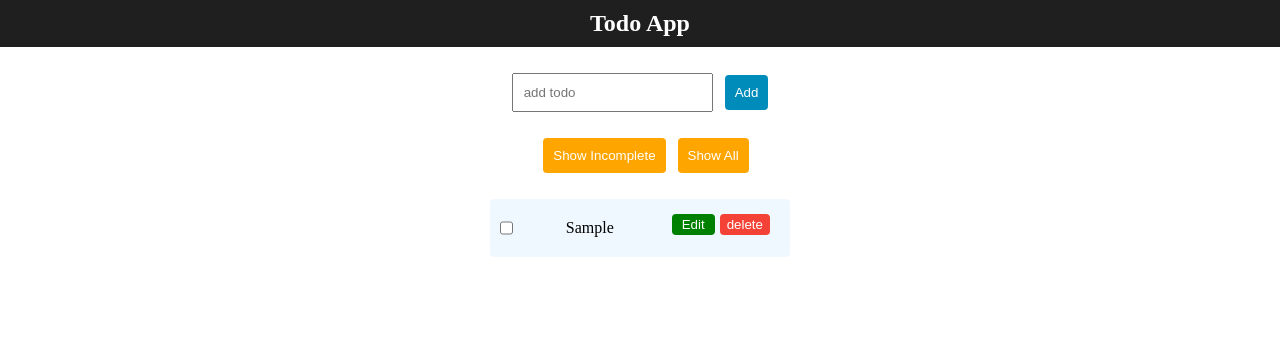
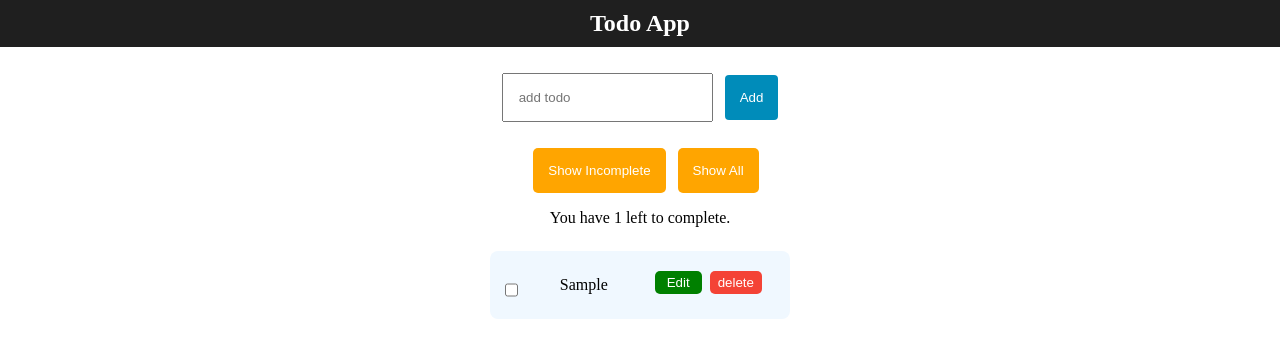
Before and after one commit to harshadnaik96/react-todo-app, a React (Create React App) app: page / in a window 1280 px wide. Both pictures are taken after typing "Sample" into the empty fields and a click on the button "Add". Shown: the top 358 px of the page. Built offline with nearby package versions, Linux system fonts and the light colour scheme.

Commit message:
css changes

```diff
--- a/src/App.js
+++ b/src/App.js
@@ -131,6 +131,12 @@ function App() {
         />
       </div>
       <div className='component'>
+        <p>
+          You have {todos.filter((todo) => todo.completed === false).length}{" "}
+          left to complete.
+        </p>
+      </div>
+      <div className='component'>
         {toggleShowIncomplete === true ? (
           <Todos
             todos={sort}
--- a/src/Components/AddTodo/AddTodo.css
+++ b/src/Components/AddTodo/AddTodo.css
@@ -3,13 +3,13 @@
 }
 
 .addtodo-text {
-  padding: 10px;
+  padding: 15px;
 }
 .addtodo-button {
   background-color: #008cba;
   border: none;
   color: white;
-  padding: 10px;
+  padding: 15px;
   margin-left: 12px;
   text-align: center;
   text-decoration: none;
--- a/src/Components/SortTodo/SortTodo.css
+++ b/src/Components/SortTodo/SortTodo.css
@@ -2,12 +2,12 @@
   background-color: orange;
   border: none;
   color: white;
-  padding: 10px;
+  padding: 15px;
   margin-left: 12px;
   text-align: center;
   text-decoration: none;
   cursor: pointer;
-  border-radius: 4px;
+  border-radius: 5px;
 }
 
 .sort-button:hover {
--- a/src/Components/Todo/Todo.css
+++ b/src/Components/Todo/Todo.css
@@ -2,18 +2,26 @@
   display: flex;
   justify-content: space-between;
   background-color: aliceblue;
-  padding: 10px;
-  margin: 10px;
-  border-radius: 4px;
+  padding: 15px;
+  margin: 8px;
+  border-radius: 8px;
   width: 300px;
 }
 
-.todo-input,
 .todo-text,
 .todo-completed {
   padding: 10px;
 }
 
+@-moz-document url-prefix() {
+  .todo-input {
+    margin-top: 0px;
+  }
+}
+
+.todo-input {
+  margin-top: 10px;
+}
 .todo-completed {
   text-decoration: line-through;
 }
@@ -25,22 +33,22 @@
   background-color: #f44336;
   border: none;
   color: white;
-  padding: 3px 7px;
+  padding: 4px 8px;
   text-align: center;
   text-decoration: none;
   cursor: pointer;
-  border-radius: 4px;
-  margin-inline: 5px;
+  border-radius: 5px;
+  margin-inline: 8px;
 }
 .todo-button-edit {
   background-color: green;
   border: none;
   color: white;
-  padding: 3px 10px;
+  padding: 4px 12px;
   text-align: center;
   text-decoration: none;
   cursor: pointer;
-  border-radius: 4px;
+  border-radius: 5px;
 }
 .todo-button:hover {
   opacity: 80%;
--- a/src/Components/UI/Modal/Modal.css
+++ b/src/Components/UI/Modal/Modal.css
@@ -3,6 +3,7 @@
   z-index: 500;
   background-color: white;
   width: 70%;
+  border: 1px solid aliceblue;
   box-shadow: 1px 1px 1px rgb(218, 218, 218);
   padding: 16px;
   left: 15%;
```
